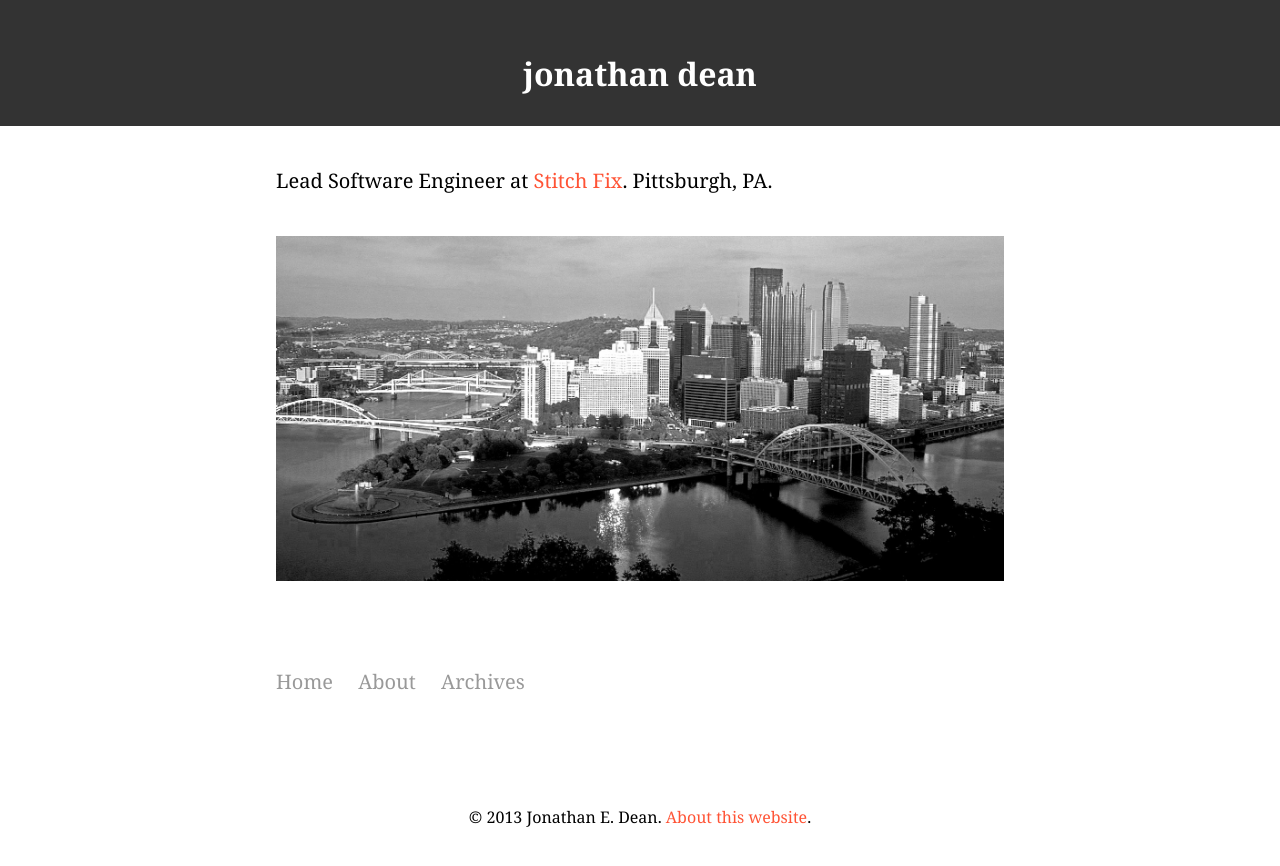
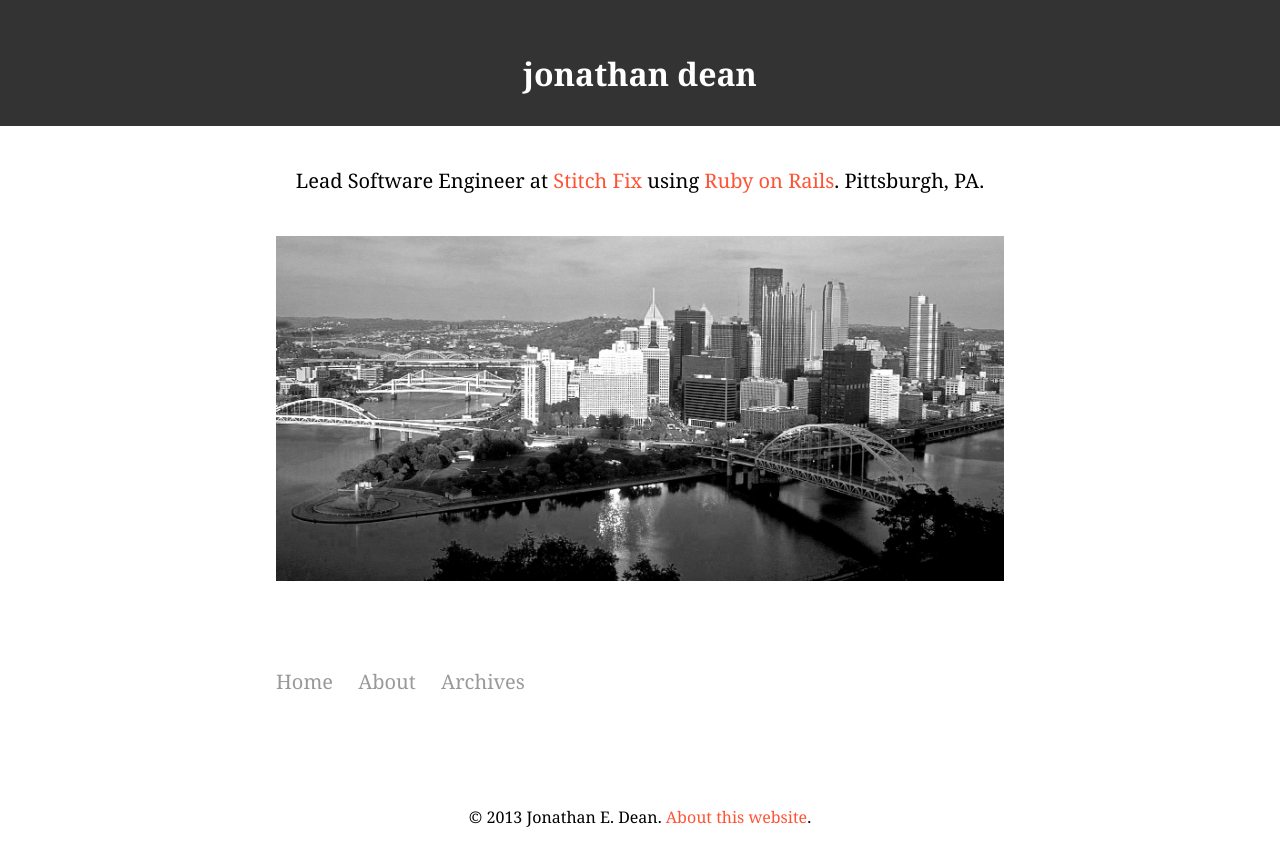
Before and after one commit to jonathandean/jonathandean.github.io, a Jekyll site: the page built from about/index.html, in a window 1280 px wide. Shown: the top 866 px of the page. Built offline with Jekyll 4.4.1, drawn with Linux system fonts in a browser that asks for light colours.

Commit message:
add rails to about page

```diff
--- a/about/index.html
+++ b/about/index.html
@@ -4,8 +4,8 @@ layout: default
 
 <section class="single-column">
   <article>
-    <p>
-      Lead Software Engineer at <a href="http://stitchfix.com">Stitch Fix</a>. Pittsburgh, PA.
+    <p class="ct">
+      Lead Software Engineer at <a href="http://stitchfix.com">Stitch Fix</a> using <a href="http://rubyonrails.org/">Ruby on Rails</a>. Pittsburgh, PA.
     </p>
     <img src="/img/pgh-bw.jpg" alt="Pittsburgh, PA, USA">
   </article>
```
